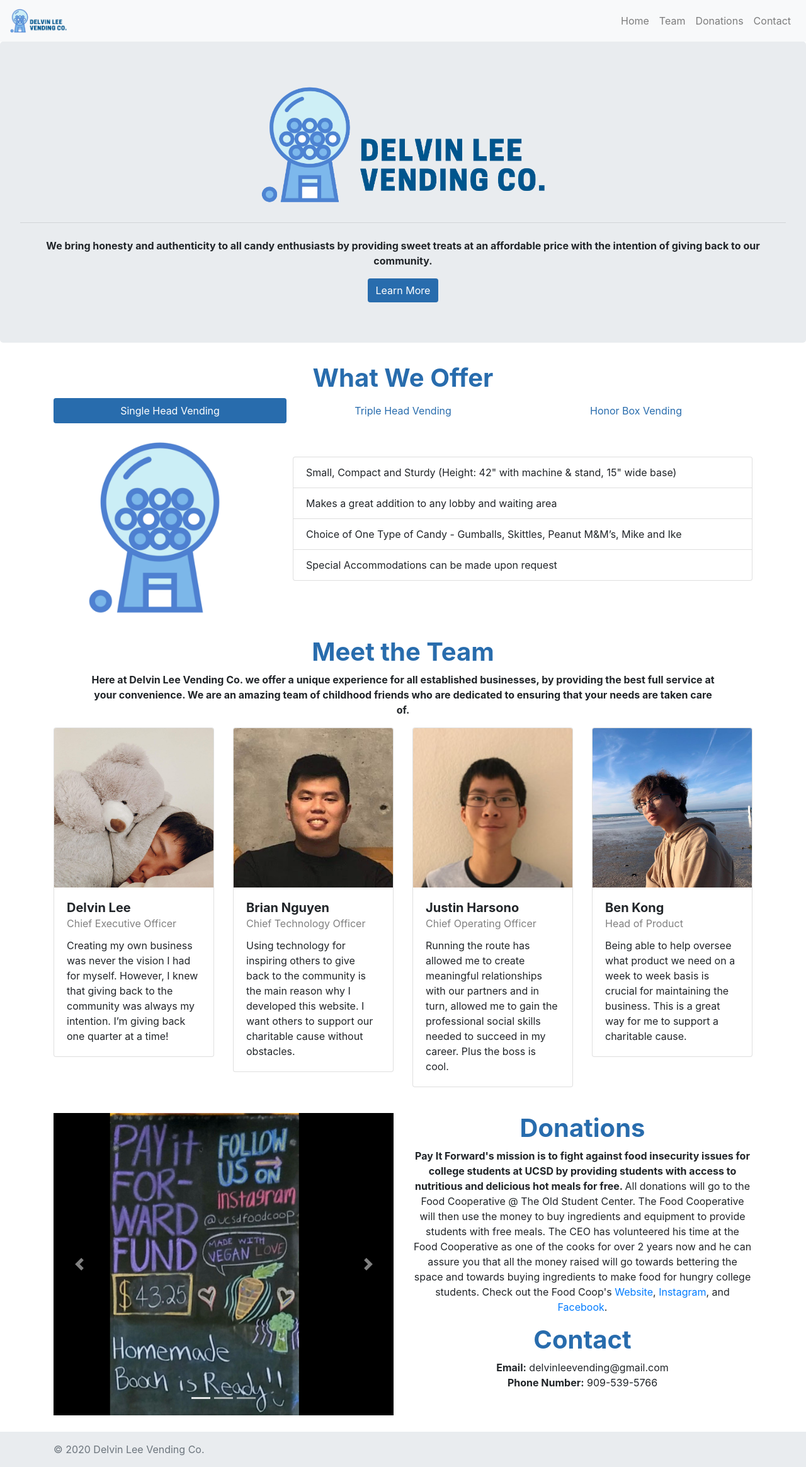
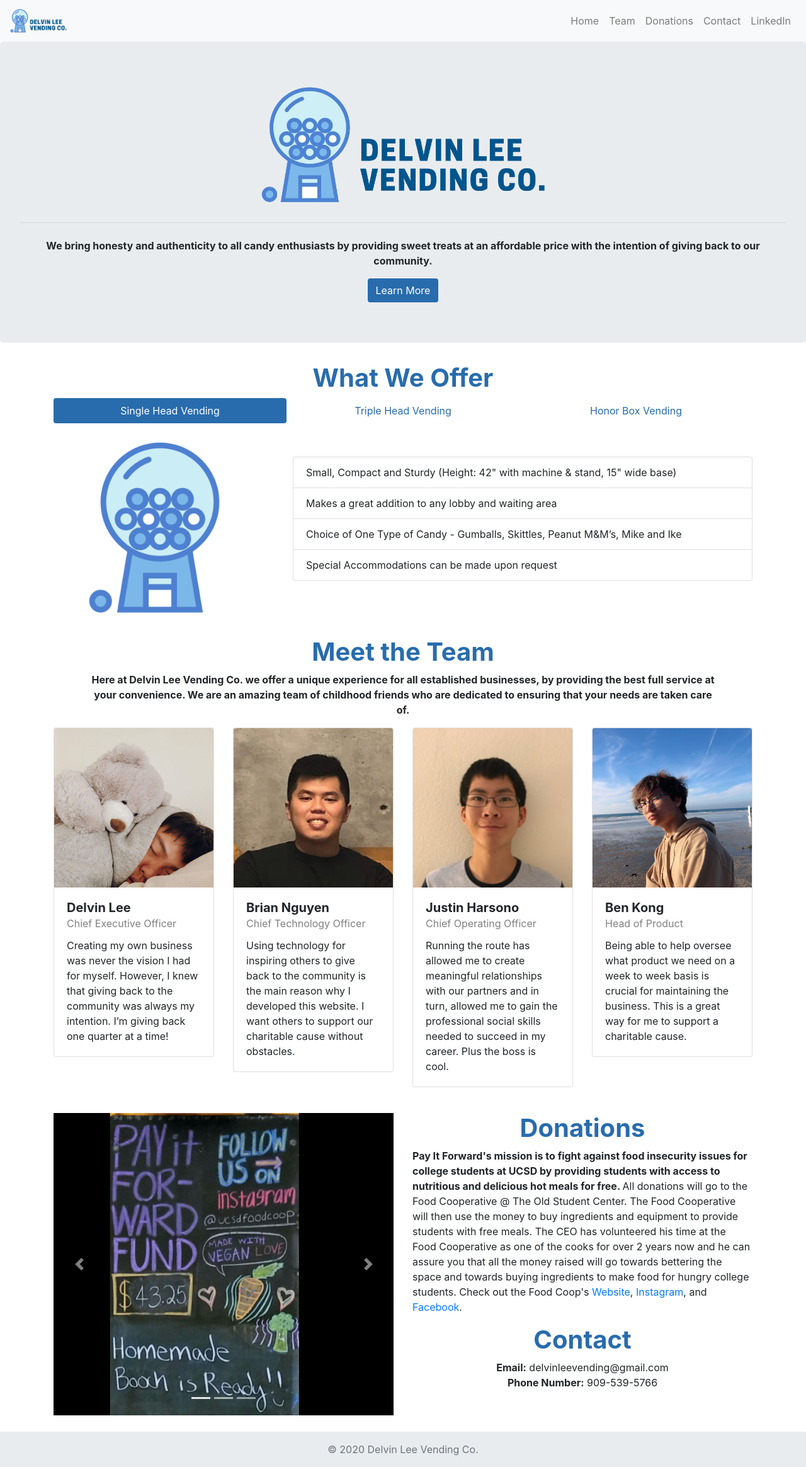
Before and after one commit to delvinleevending/delvinleevending.github.io, a plain HTML site: page index.html in a window 1280 px wide. Shown: the whole page at 63% size. Drawn offline with nearby package versions, Linux system fonts and the light colour scheme.

Commit message:
Finished update

```diff
--- a/index.html
+++ b/index.html
@@ -52,11 +52,14 @@
       small {
         color: gray;
       }
-      /* For mobile phones: */
+      /* For mobile phones */
       @media only screen and (max-width: 900px) {
         .jumbotron-logo {
           max-width: 228px;
           max-height: 100px;
+        }
+        .section-title {
+          margin-top: 5%;
         }
       }
     </style>
@@ -84,6 +87,9 @@
           </li>
           <li class="nav-item">
             <a class="nav-link" href="#contact-section">Contact</a>
+          </li>
+          <li class="nav-item">
+            <a class="nav-link" href="https://www.linkedin.com/company/delvin-lee-vending-co/about/" target="_blank">LinkedIn</a>
           </li>
         </ul>
       </div>
@@ -274,7 +280,7 @@
         </div>
         <div class="col-lg-6 col-sm-12">
           <h1 class="text-center section-title" id="donations-section">Donations</h1>
-          <p class="text-center mx-auto">
+          <p>
             <b>
               Pay It Forward's mission is to fight against food insecurity issues for college students at UCSD
               by providing students with access to nutritious and delicious hot meals for free.
@@ -288,21 +294,18 @@
             <a href="https://www.instagram.com/ucsdfoodcoop/" target="_blank">Instagram</a>, and
             <a href="https://www.facebook.com/ucsdfoodcoop" target="_blank">Facebook</a>.
           </p>
-
           <h1 class="text-center section-title" id="contact-section">Contact</h1>
           <p class="text-center mx-auto">
               <b>Email:</b> delvinleevending@gmail.com <br>
-              <b>Phone Number:</b> 909-539-5766
+              <b>Phone Number:</b> 909-539-5766 <br>
           </p>
         </div>
       </div>
-
-
     </section>
 
     <footer class="footer pt-3 pb-3" style="background-color: #e9ecef">
-      <div class="container">
-        <span class="text-muted">© 2020 Delvin Lee Vending Co.</span>
+      <div class="container text-center">
+        <span class="text-muted ">© 2020 Delvin Lee Vending Co.</span>
       </div>
     </footer>
 
```
Also changed, not shown: images/linkedin.svg (added).
